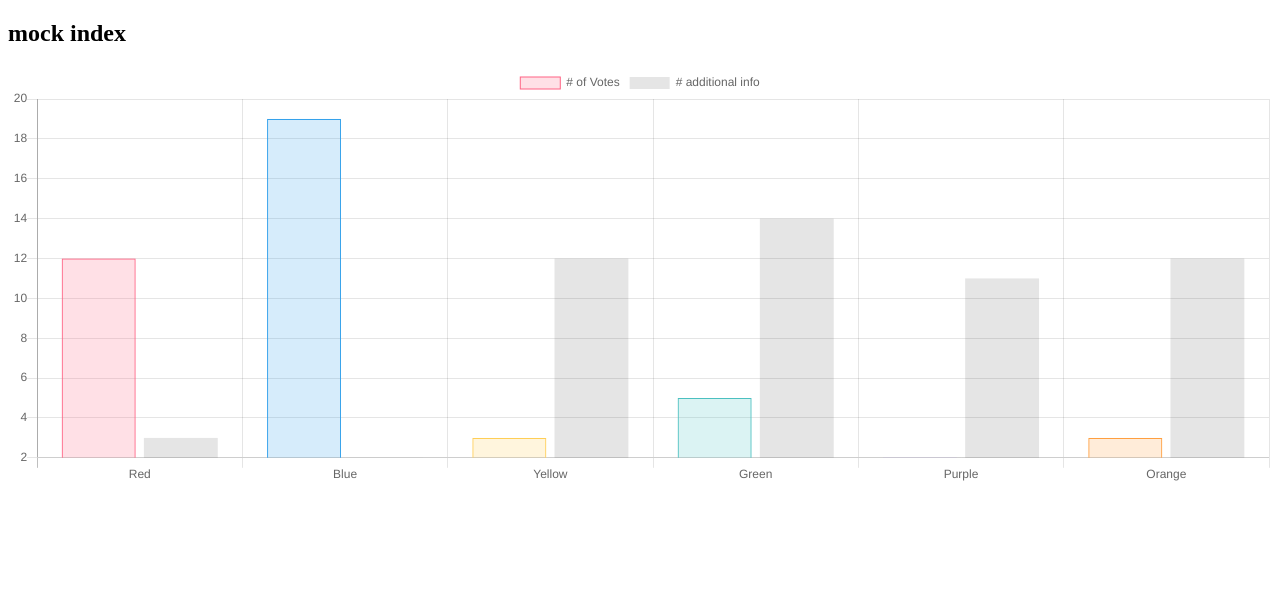
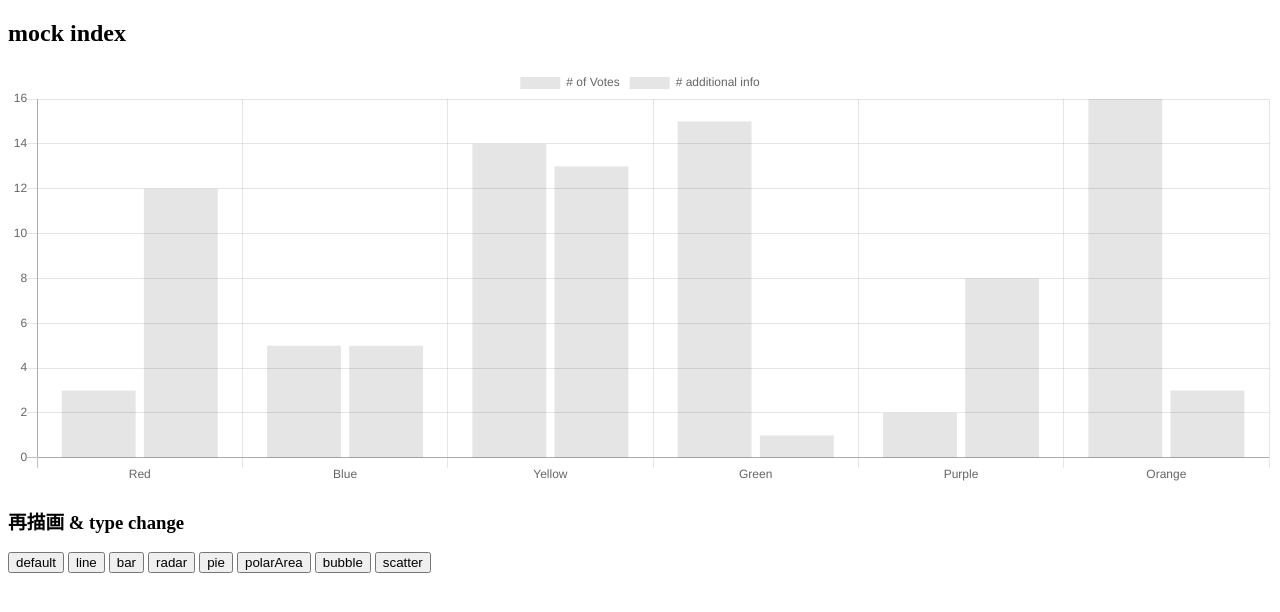
Before and after one commit to ysak24/chartJsPractice, a website built with webpack: page src/index.html in a window 1280 px wide. Built offline with nearby package versions, Linux system fonts and the light colour scheme.

Commit message:
再描画, type 変更のサンプル実装

```diff
--- a/src/chart/chart.js
+++ b/src/chart/chart.js
@@ -2,12 +2,31 @@ import Chart from 'chart.js'
 import config from './config'
 import organizeData from './organizeData.js'
 
-const ctx = document.getElementById('myChart').getContext('2d')
-const myChart = new Chart(ctx, {
-    type: config.type,
-    data: organizeData(),
-})
+function drawChart(data, type) {
+    const ctx = document.getElementById('myChart').getContext('2d')
+    window.myChart = new Chart(ctx, {
+        type: type ? type : 'bar',
+        data: data ? data : organizeData(),
+    })
 
-for (const props of Object.keys(config)) {
-    myChart[props] = config[props]
+    for (const props of Object.keys(config)) {
+        window.myChart[props] = config[props]
+    }
 }
+drawChart(organizeData())
+
+function redraw(type) {
+    if (myChart && myChart.destroy) {
+        myChart.destroy()
+    }
+    drawChart(organizeData(), type)
+}
+
+document.getElementById('default').onclick = function () { redraw() }
+document.getElementById('line').onclick = function () { redraw('line') }
+document.getElementById('bar').onclick = function () { redraw('bar') }
+document.getElementById('radar').onclick = function () { redraw('radar') }
+document.getElementById('pie').onclick = function () { redraw('pie') }
+document.getElementById('polarArea').onclick = function () { redraw('polarArea') }
+document.getElementById('bubble').onclick = function () { redraw('bubble') }
+document.getElementById('scatter').onclick = function () { redraw('scatter') }
--- a/src/chart/config.json
+++ b/src/chart/config.json
@@ -1,5 +1,4 @@
 {
-    "type": "bar",
     "options": {
         "legend": {},
         "title": {
--- a/src/chart/organizeData.js
+++ b/src/chart/organizeData.js
@@ -1,35 +1,46 @@
 // 取得したデータを chart で扱える形式に整理する。
 function organizeData() {
-    const returnValue = {}
-    returnValue.labels = ['Red', 'Blue', 'Yellow', 'Green', 'Purple', 'Orange']
+    const data = {}
+    data.labels = ['Red', 'Blue', 'Yellow', 'Green', 'Purple', 'Orange']
 
-    returnValue.datasets = []
-    returnValue.datasets.push({})
-    returnValue.datasets[0].label = '# of Votes'
-    returnValue.datasets[0].data = [12, 19, 3, 5, 2, 3]
-    returnValue.datasets[0].backgroundColor = [
-        'rgba(255, 99, 132, 0.2)',
-        'rgba(54, 162, 235, 0.2)',
-        'rgba(255, 206, 86, 0.2)',
-        'rgba(75, 192, 192, 0.2)',
-        'rgba(153, 102, 255, 0.2)',
-        'rgba(255, 159, 64, 0.2)'
-    ]
-    returnValue.datasets[0].borderColor = [
-        'rgba(255, 99, 132, 1)',
-        'rgba(54, 162, 235, 1)',
-        'rgba(255, 206, 86, 1)',
-        'rgba(75, 192, 192, 1)',
-        'rgba(153, 102, 255, 1)',
-        'rgba(255, 159, 64, 1)'
-    ]
-    returnValue.datasets[0].borderWidth = 1
+    data.datasets = []
+    data.datasets.push({})
+    data.datasets[0].label = '# of Votes'
+    data.datasets[0].data = getData(data.labels.length)
 
-    returnValue.datasets.push({})
-    returnValue.datasets[1].label = '# additional info'
-    returnValue.datasets[1].data = [3, 2, 12, 14, 11, 12]
+    // 見た目に関する部分なのでここじゃない方がいい気がする
+    // data.datasets[0].backgroundColor = [
+    //     'rgba(255, 99, 132, 0.2)',
+    //     'rgba(54, 162, 235, 0.2)',
+    //     'rgba(255, 206, 86, 0.2)',
+    //     'rgba(75, 192, 192, 0.2)',
+    //     'rgba(153, 102, 255, 0.2)',
+    //     'rgba(255, 159, 64, 0.2)'
+    // ]
+    // data.datasets[0].borderColor = [
+    //     'rgba(255, 99, 132, 1)',
+    //     'rgba(54, 162, 235, 1)',
+    //     'rgba(255, 206, 86, 1)',
+    //     'rgba(75, 192, 192, 1)',
+    //     'rgba(153, 102, 255, 1)',
+    //     'rgba(255, 159, 64, 1)'
+    // ]
+    // data.datasets[0].borderWidth = 1
 
-    console.log(returnValue)
-    return returnValue
+    data.datasets.push({})
+    data.datasets[1].label = '# additional info'
+    data.datasets[1].data = getData(data.labels.length)
+    // data.datasets[1].borderWidth = 1
+
+    console.log(data)
+    return data
 }
 export default organizeData
+
+function getData(length) {
+    const data = []
+    for (let i = 0; i < length; i++) {
+        data.push(Math.floor(Math.random() * (20 - 1) + 1))
+    }
+    return data
+}
--- a/src/index.html
+++ b/src/index.html
@@ -10,6 +10,16 @@
 <body>
     <h2>mock index</h2>
     <canvas id="myChart" height="100px"></canvas>
+
+    <h3>再描画 & type change</h3>
+    <button type="button" id="default">default</button>
+    <button type="button" id="line">line</button>
+    <button type="button" id="bar">bar</button>
+    <button type="button" id="radar">radar</button>
+    <button type="button" id="pie">pie</button>
+    <button type="button" id="polarArea">polarArea</button>
+    <button type="button" id="bubble">bubble</button>
+    <button type="button" id="scatter">scatter</button>
 </body>
 
 </html>
```
